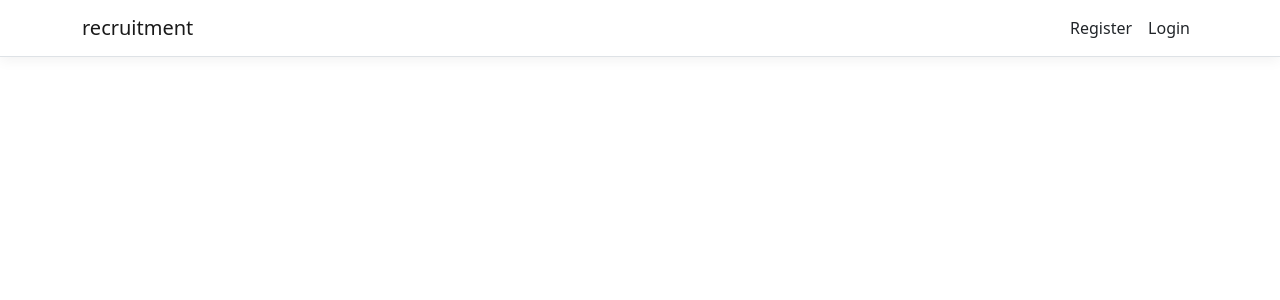
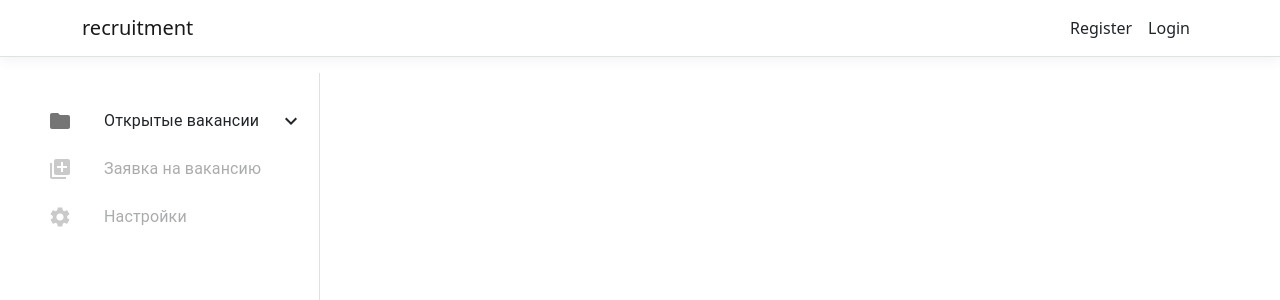
Before and after one commit to shtannikov/recruitment, a React (Create React App) app in the folder recruitment/ClientApp/: page /fetch-data in a window 1280 px wide. Shown: the top 300 px of the page. Built offline with nearby package versions, Linux system fonts and the light colour scheme; no server answers.

Commit message:
added `sidebar`

```diff
--- a/recruitment/ClientApp/package.json
+++ b/recruitment/ClientApp/package.json
@@ -5,6 +5,7 @@
   "dependencies": {
     "@emotion/react": "^11.11.0",
     "@emotion/styled": "^11.11.0",
+    "@mui/icons-material": "^5.11.16",
     "@mui/material": "^5.13.2",
     "bootstrap": "^5.2.0",
     "http-proxy-middleware": "^2.0.6",
--- a/recruitment/ClientApp/src/components/Layout.js
+++ b/recruitment/ClientApp/src/components/Layout.js
@@ -1,6 +1,8 @@
 import React, { Component } from 'react';
 import { Container } from 'reactstrap';
 import { NavMenu } from './NavMenu';
+import {Grid} from "@mui/material";
+import {Sidebar} from "./Sidebar";
 
 export class Layout extends Component {
   static displayName = Layout.name;
@@ -8,10 +10,17 @@ export class Layout extends Component {
   render() {
     return (
       <div>
-        <NavMenu />
-        <Container tag="main">
-          {this.props.children}
-        </Container>
+          <NavMenu />
+          <Grid container direction="row" width={"100vw"} height={"90vh"} wrap="nowrap" sx={{ overflow: "auto" }}>
+              <Grid item xs={3} borderRight={1} borderColor={'divider'} paddingLeft={4} paddingTop={2} minWidth={"300px"}>
+                  <Sidebar/>
+              </Grid>
+              <Grid item xs={9} minWidth={"600px"}>
+                  <Container tag="main">
+                      {this.props.children}
+                  </Container>
+              </Grid>
+          </Grid>
       </div>
     );
   }
--- a/recruitment/ClientApp/src/components/PhasePanel.tsx
+++ b/recruitment/ClientApp/src/components/PhasePanel.tsx
@@ -42,7 +42,7 @@ export const PhasePanel: FC<PhasePanelProps> = ({ index, hidden }) => {
             id={`simple-tabpanel-${index}`}
             aria-labelledby={`simple-tab-${index}`}
         >
-            <Box sx={{ p: 3 }}>
+            <Box sx={{ paddingLeft: 12, paddingTop: 3 }}>
                 <CandidateList candidates={candidates}/>
             </Box>
         </div>
--- /dev/null
+++ b/recruitment/ClientApp/src/components/Sidebar.tsx
@@ -0,0 +1,37 @@
+import React, {FC} from 'react';
+import List from '@mui/material/List';
+import ListItemButton from '@mui/material/ListItemButton';
+import ListItemIcon from '@mui/material/ListItemIcon';
+import ListItemText from '@mui/material/ListItemText';
+import LibraryAddIcon from '@mui/icons-material/LibraryAdd';
+import SettingsIcon from '@mui/icons-material/Settings';
+import {VacanciesFolder} from "./VacanciesFolder";
+import {ListItem, Tooltip} from "@mui/material";
+
+export const Sidebar: FC = () => {
+    return (
+        <List component="nav">
+            <VacanciesFolder />
+            <Tooltip title="В разработке">
+                <ListItem disablePadding>
+                    <ListItemButton disabled>
+                        <ListItemIcon>
+                            <LibraryAddIcon />
+                        </ListItemIcon>
+                        <ListItemText primary="Заявка на вакансию" />
+                    </ListItemButton>
+                </ListItem>
+            </Tooltip>
+            <Tooltip title="В разработке">
+                <ListItem disablePadding>
+                    <ListItemButton disabled>
+                        <ListItemIcon>
+                            <SettingsIcon />
+                        </ListItemIcon>
+                        <ListItemText primary="Настройки" />
+                    </ListItemButton>
+                </ListItem>
+            </Tooltip>
+        </List>
+    );
+}
--- /dev/null
+++ b/recruitment/ClientApp/src/components/VacanciesFolder.tsx
@@ -0,0 +1,35 @@
+import React, {FC} from 'react';
+import List from '@mui/material/ListItem';
+import ListItemButton from '@mui/material/ListItemButton';
+import ListItemIcon from '@mui/material/ListItemIcon';
+import ListItemText from '@mui/material/ListItemText';
+import FolderIcon from '@mui/icons-material/Folder';
+import {ExpandLess, ExpandMore} from "@mui/icons-material";
+import Collapse from '@mui/material/Collapse';
+
+export const VacanciesFolder: FC = () => {
+    const [isFolderOpen, openFolder] = React.useState(false);
+
+    const handleFolderClick = () => {
+        openFolder(!isFolderOpen);
+    };
+
+    return (
+        <>
+            <ListItemButton onClick={handleFolderClick}>
+                <ListItemIcon>
+                    <FolderIcon />
+                </ListItemIcon>
+                <ListItemText primary="Открытые вакансии" />
+                {isFolderOpen ? <ExpandLess /> : <ExpandMore />}
+            </ListItemButton>
+            <Collapse in={isFolderOpen} unmountOnExit>
+                <List component="div" disablePadding>
+                    <ListItemButton sx={{ paddingLeft: 10 }} href="/">
+                        <ListItemText primary="Разработчики" />
+                    </ListItemButton>
+                </List>
+            </Collapse>
+        </>
+    );
+}
```
Also changed, not shown: 1 other file (tests, documents, lock files or other folders).
